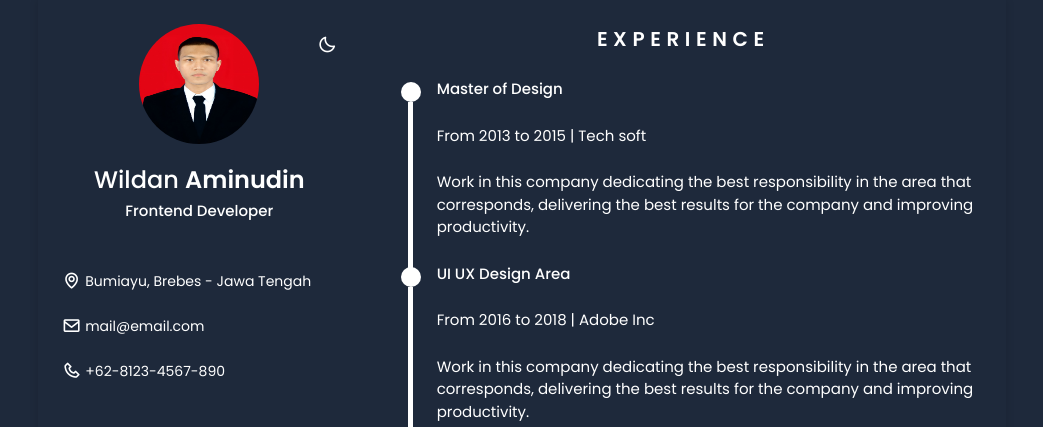
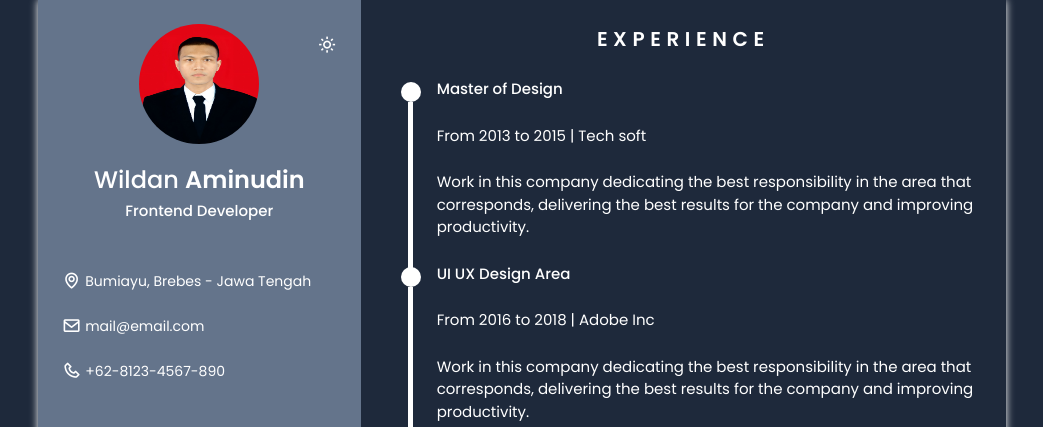
Before and after one commit to wildan1615/Resume, a website: page src/index.html in a window 1280 px wide. Both pictures are taken after a click on the icon 445 px from the left and 44 px from the top of the page. Shown: the top 427 px of the page, without its empty margins (118-1161 px from the left). Drawn offline with nearby package versions, Linux system fonts and the light colour scheme.

Commit message:
menyelesaikan fitur dark mode

```diff
--- a/src/index.html
+++ b/src/index.html
@@ -1,5 +1,5 @@
 <!DOCTYPE html>
-<html lang="en" class="dark">
+<html lang="en">
 <head>
     <meta charset="UTF-8">
     <meta name="viewport" content="width=device-width, initial-scale=1.0">
@@ -49,7 +49,7 @@
     <main class="l-main bd-container">
         <!-- All elements within this div, is generated in PDF -->
         <div class="resume" id="area-cv">
-            <div class="resume__left dark:bg-slate-800">
+            <div class="resume__left lg:dark:bg-slate-500">
                 <!--========== HOME ==========-->
                 <section class="relative" id="home">
                     <div class="gap-12 section bd-grid">
--- a/src/script.js
+++ b/src/script.js
@@ -38,34 +38,35 @@ function scrollTop() {
 window.addEventListener('scroll', scrollTop)
 
 /*==================== DARK LIGHT THEME ====================*/
-// const themeButton = document.getElementById('theme-btn')
-// const darkTheme = 'dark-theme'
-// const iconTheme = 'bx-sun'
+const themeButton = document.getElementById('theme-btn')
+const html = document.querySelector('html');
+const darkTheme = 'dark'
+const iconTheme = 'bx-sun'
 
 // Previously selected topic (if user selected)
-// const selectedTheme = localStorage.getItem('selected-theme')
-// const selectedIcon = localStorage.getItem('selected-icon')
+const selectedTheme = localStorage.getItem('selected-theme')
+const selectedIcon = localStorage.getItem('selected-icon')
 
 // We obtain the current theme that the interface has by validating the dark-theme class
-// const getCurrentTheme = () => document.body.classList.contains(darkTheme) ? 'dark' : 'light'
-// const getCurrentIcon = () => themeButton.classList.contains(iconTheme) ? 'bx-moon' : 'bx-sun'
+const getCurrentTheme = () => html.classList.contains(darkTheme) ? 'dark' : ''
+const getCurrentIcon = () => themeButton.classList.contains(iconTheme) ? 'bx-moon' : 'bx-sun'
 
 // We validate if the user previously chose a topic
-// if (selectedTheme) {
-//     // If the validation is fulfilled, we ask what the issue was to know if we activated or deactivated the dark
-//     document.body.classList[selectedTheme === 'dark' ? 'add' : 'remove'](darkTheme)
-//     themeButton.classList[selectedIcon === 'bx-moon' ? 'add' : 'remove'](iconTheme)
-// }
+if (selectedTheme) {
+    // If the validation is fulfilled, we ask what the issue was to know if we activated or deactivated the dark
+    html.classList[selectedTheme === 'dark' ? 'add' : 'remove'](darkTheme)
+    themeButton.classList[selectedIcon === 'bx-moon' ? 'add' : 'remove'](iconTheme)
+}
 
 // Activate / deactivate the theme manually with the button
-// themeButton.addEventListener('click', () => {
-//     // Add or remove the dark / icon theme
-//     document.body.classList.toggle(darkTheme)
-//     themeButton.classList.toggle(iconTheme)
-//     // We save the theme and the current icon that the user chose
-//     localStorage.setItem('selected-theme', getCurrentTheme())
-//     localStorage.setItem('selected-icon', getCurrentIcon())
-// })
+themeButton.addEventListener('click', () => {
+    // Add or remove the dark / icon theme
+    html.classList.toggle(darkTheme)
+    themeButton.classList.toggle(iconTheme)
+    // We save the theme and the current icon that the user chose
+    localStorage.setItem('selected-theme', getCurrentTheme())
+    localStorage.setItem('selected-icon', getCurrentIcon())
+})
 
 /*==================== REDUCE THE SIZE AND PRINT ON AN A4 SHEET ====================*/
 
```
Also changed, not shown: dist/output.css.
